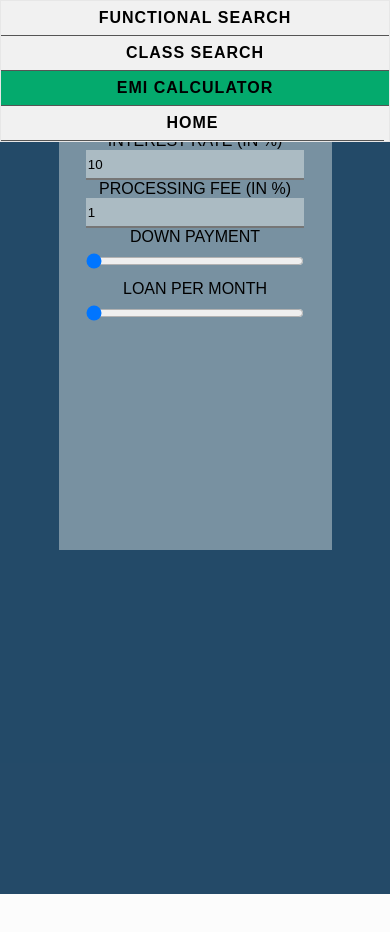
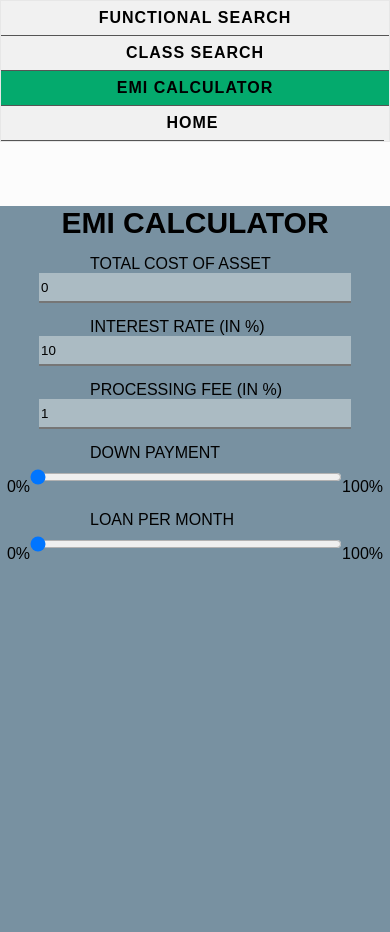
Before and after one commit to Chandan9898Kumar/Search_Bar, a React (Create React App) app: page /EmiCalculator in a window 390 px wide. Shown: the top 932 px of the page. Before the commit the page ends 894 px from the top, so only its background shows below. Built offline with nearby package versions, Linux system fonts and the light colour scheme.

Commit message:
feat: added new functions

```diff
--- a/src/EmiCalculator/MainEmi.js
+++ b/src/EmiCalculator/MainEmi.js
@@ -10,13 +10,25 @@ const MainEmiPage = () => {
   const [tenure, setTenure] = useState(12);
   const [emi, setEmi] = useState(0);
 
-  const updateEmi = () => {};
+  const calculateEmi = (dPaymentValue) => {
+    //  Formula to calculate EMI -  [P x R x (1+R)^N]/[(1+R)^N-1]
+
+    if (!cost) {
+      return;
+    }
+  };
+
+  const updateEmi = (event) => {
+    if (!cost) {
+      return;
+    }
+    const dPayment = +event.target.value;
+    setDownPayment(dPayment.toFixed(0));
+    const emiData = calculateEmi(dPayment);
+    setEmi(emiData);
+  };
 
   const updateDownPayment = () => {};
-
-  const calculateEmi=()=>{
-
-  }
 
   return (
     <>
@@ -25,46 +37,54 @@ const MainEmiPage = () => {
           <h2 style={{ fontSize: "30px" }}>emi Calculator</h2>
 
           <div className="cost">
-            Total Cost of Asset{"  "}
+            <div style={{ textAlign: "left", marginLeft: "90px" }}>
+              Total Cost of Asset
+            </div>
             <InputText state={cost} setState={setCost} />
           </div>
 
           <div className="interest">
-            Interest Rate (in %){"  "}
+            <div style={{ textAlign: "left", marginLeft: "90px" }}>
+              Interest Rate (in %)
+            </div>
             <InputText state={interest} setState={setInterest} />
           </div>
 
           <div className="fee">
-            Processing Fee (in %)
+            <div style={{ textAlign: "left", marginLeft: "90px" }}>
+              Processing Fee (in %)
+            </div>
             <InputText state={fee} setState={setFee} />
           </div>
 
           <div className="downPayment">
-            <div>
-            Down Payment{"  "}
+            <div style={{ textAlign: "left", marginLeft: "90px" }}>
+              Down Payment
             </div>
+            <span>0%</span>
             <input
               type="range"
               min={0}
               max={cost}
               value={downPayment}
-              placeholder="Total Cost of Asset"
               onChange={updateEmi}
             />
+            <span>100%</span>
           </div>
 
           <div className="loan">
-           <div>
-           Loan Per Month{"  "}
-           </div>
+            <div style={{ textAlign: "left", marginLeft: "90px" }}>
+              Loan Per Month
+            </div>
+            <span>0%</span>
             <input
               type="range"
               min={calculateEmi(cost)}
               max={calculateEmi(0)}
               value={emi}
-              placeholder="Total Cost of Asset"
               onChange={updateDownPayment}
             />
+            <span>100%</span>
           </div>
         </div>
       </div>
--- a/src/EmiCalculator/emiStyle.css
+++ b/src/EmiCalculator/emiStyle.css
@@ -1,8 +1,5 @@
 * {
   box-sizing: border-box;
-}
-body {
-  margin: 0;
 }
 
 div.mainEmi {
@@ -19,10 +16,11 @@ div.subEmi {
   margin: auto;
   text-align: center;
   text-transform: uppercase;
+  overflow: hidden;
 }
 
-input{
-    background-color:  rgba(247, 250, 246, 0.4);
+input {
+  background-color: rgba(247, 250, 246, 0.4);
   border-top: 0;
   border-left: 0;
   border-right: 0;
@@ -30,6 +28,24 @@ input{
   height: 30px;
 }
 
-input:focus{
+input:focus {
   outline: none;
 }
+
+.cost,
+.interest,
+.fee,
+.downPayment,
+.loan {
+  margin-top: 15px;
+}
+
+@media all and (max-width: 500px) {
+  div.subEmi {
+    display: block;
+    width: 100%;
+    display: block;
+    margin-top: 40%;
+    height: 100vh;
+  }
+}
```
Lines whose indentation alone changed are shown as unchanged.
